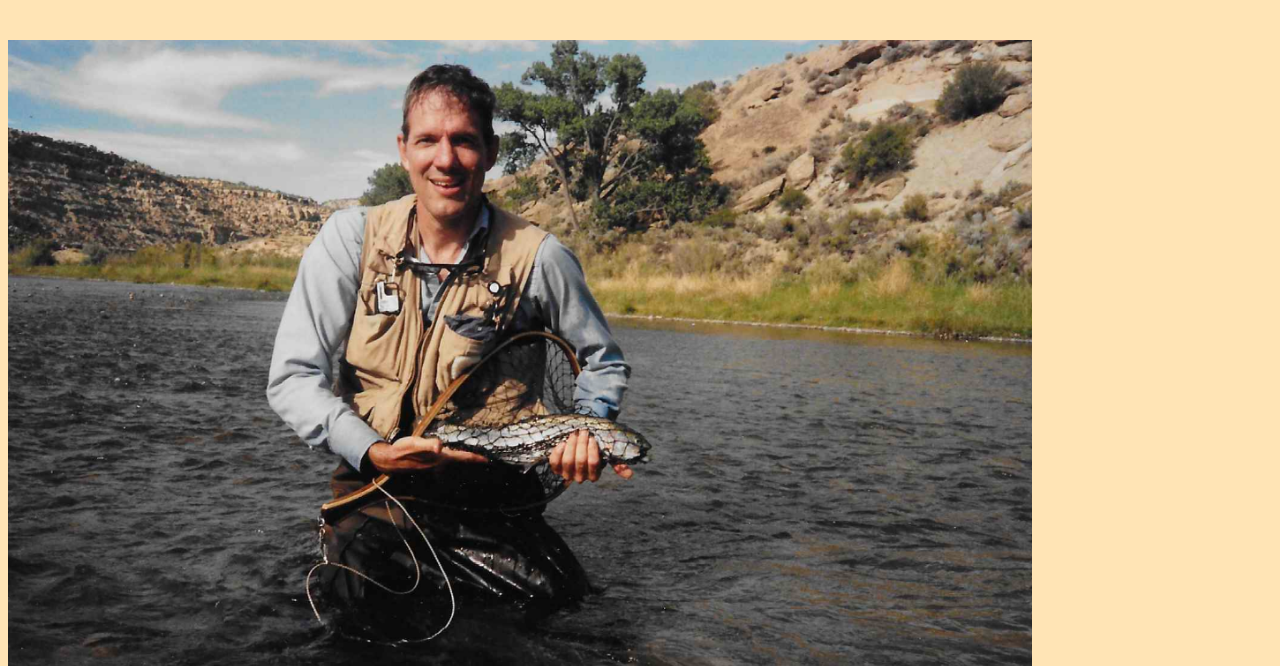
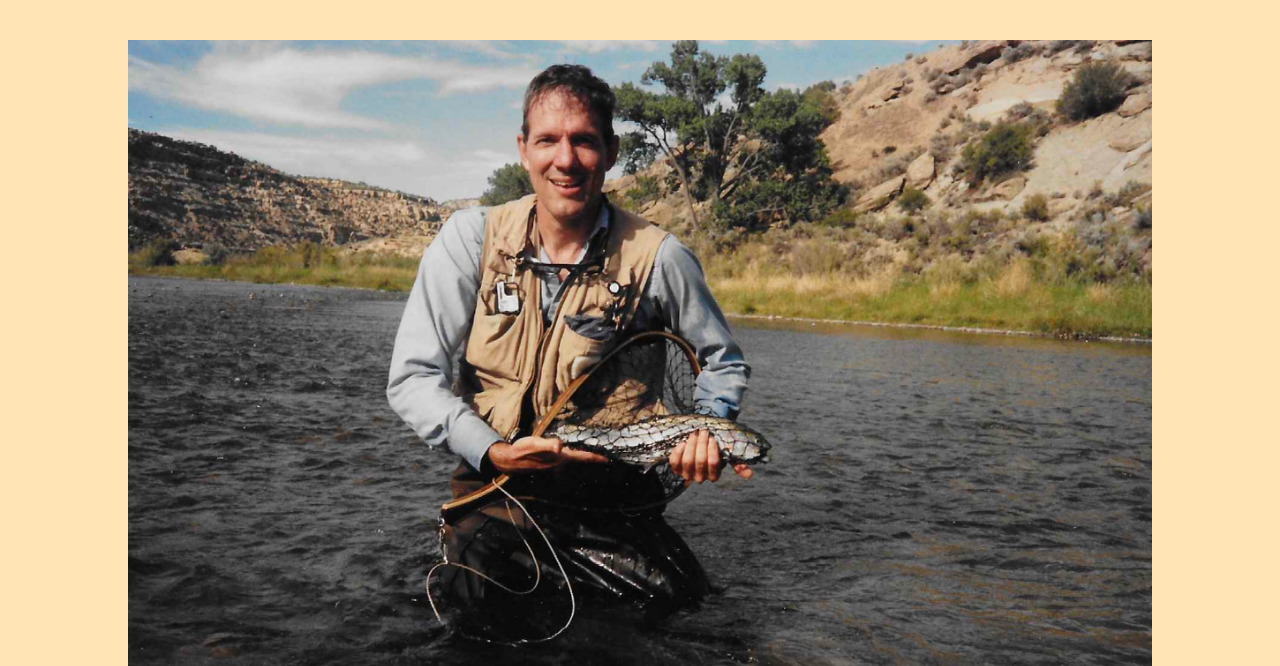
Before and after one commit to soitbros/cliff_memorial, a plain HTML site: page index.html in a window 1280 px wide. Shown: the part 128-794 px from the top of the page. Drawn offline with Linux system fonts and the light colour scheme.

Commit message:
Update index.html

```diff
--- a/index.html
+++ b/index.html
@@ -12,7 +12,7 @@
         ul li{display: inline;}
         a {text-decoration: none;}
         a:hover {color: red;}
-        img {max-width: 80vw; height: auto}
+        img {display: block; margin-left: auto; margin-right: auto; max-width: 80vw; height: auto}
     </style>
 </head>
 <body>
```
